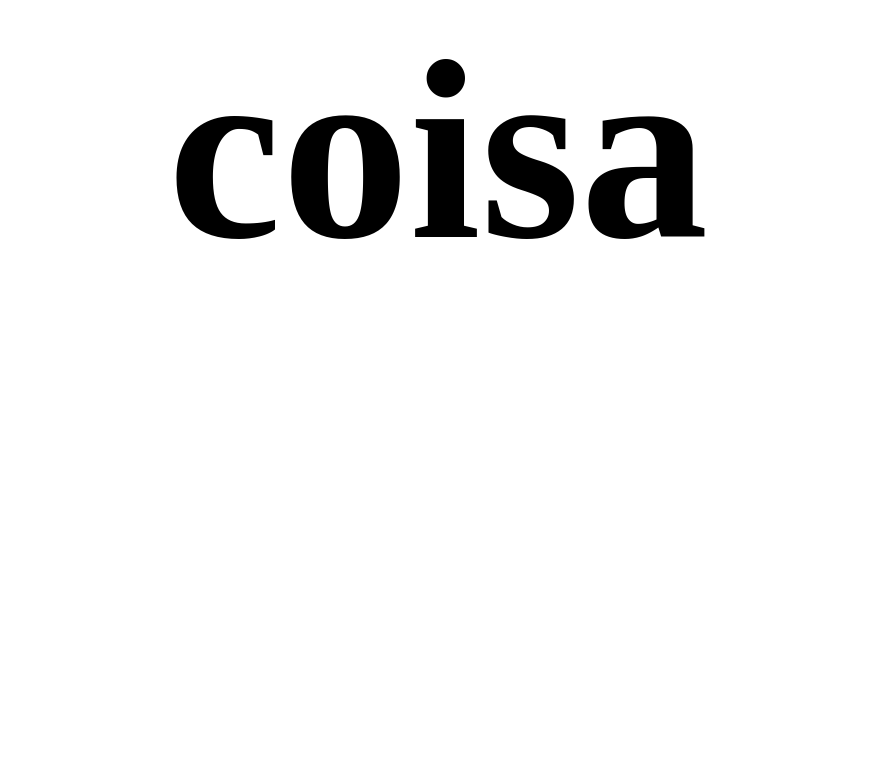
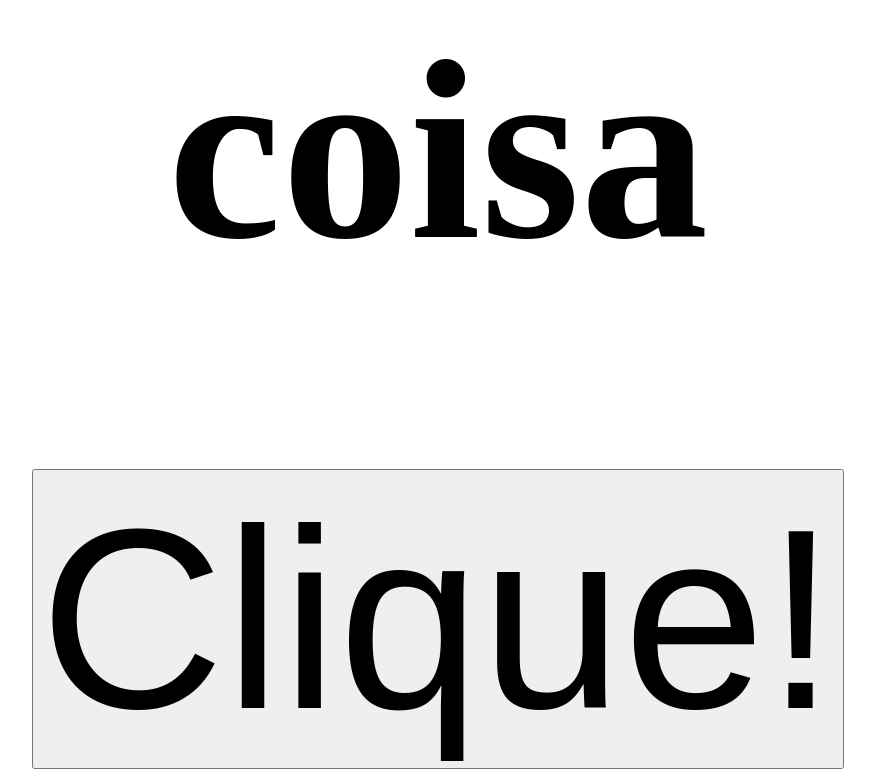
Before and after one commit to AdaoTchiyombe20/Aprendendo-Sobre-Git-e-Github, a plain HTML site: page index.html in a window 1280 px wide. Shown: the part 462-1239 px from the top of the page, without its empty margins (202-1077 px from the left). Before the commit the page ends 931 px from the top, so only its background shows below. Drawn offline with Linux system fonts and the light colour scheme.

Commit message:
adicionando btn

```diff
--- a/index.html
+++ b/index.html
@@ -10,5 +10,9 @@
     <h1>
         QUalquer coisa
     </h1>
+
+    <button>
+        Clique!
+    </button>
 </body>
 </html>
```
